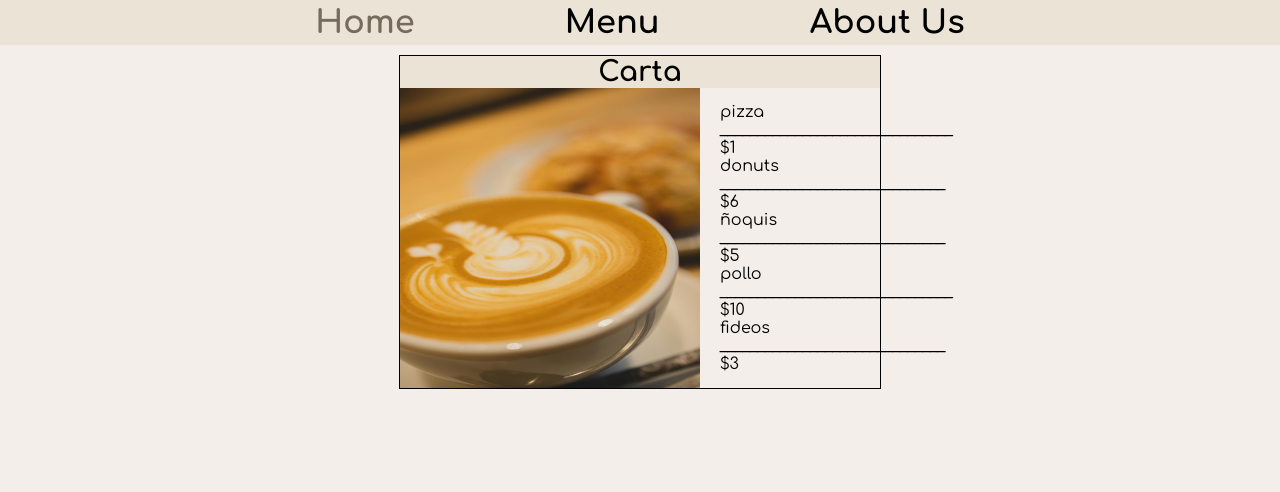
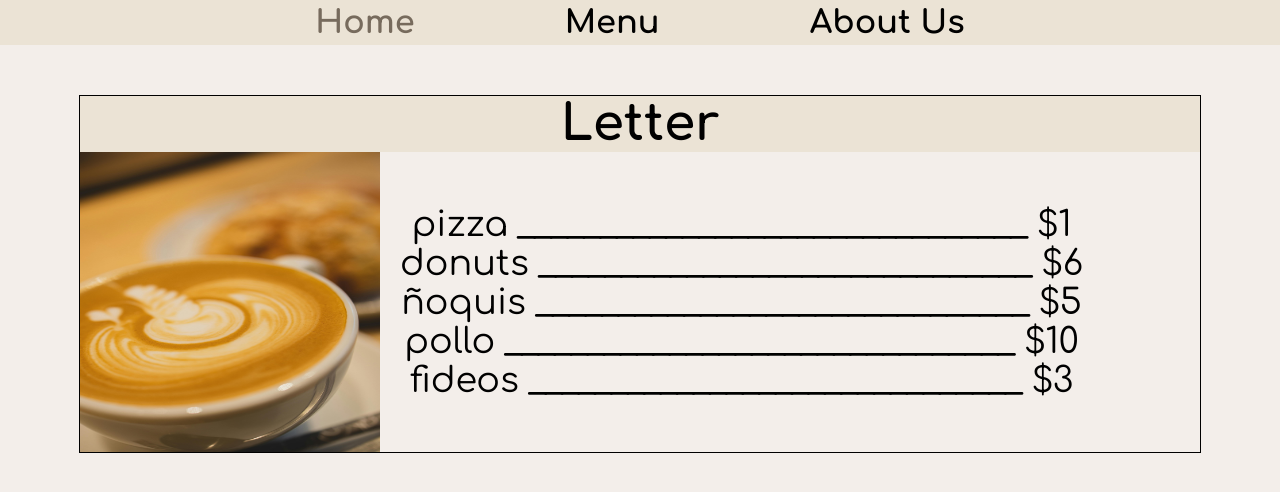
Before and after one commit to Francisrjs/web-pack-reustarant, a website built with webpack: page src/index.html in a window 1280 px wide. Both pictures are taken after a click on the link "Menu". Built offline with nearby package versions, Linux system fonts and the light colour scheme.

Commit message:
CSS home

```diff
--- a/src/home.js
+++ b/src/home.js
@@ -70,7 +70,7 @@ function HomeContent() {
 
 
     // Retorno de elementos importantes
-    return { h2, p, img };
+    return { h2, p, img, containerMain };
 }
 function DirectionContent(){
     const homeElements = HomeContent();
@@ -86,11 +86,12 @@ function ReserveContent(){
 }
 function MenuContent() {
     const homeElements = HomeContent();
-    homeElements.h2.innerHTML = "Carta";
+    homeElements.h2.innerHTML = "Letter";
     homeElements.p.innerHTML = ""; // Limpiamos el contenido para agregar las líneas del menú
-    homeElements.p.className="hola";
+    homeElements.p.className="menu";
     homeElements.img.src=letter;
     homeElements.img.className="imgLetter";
+    homeElements.containerMain.id="divCart"
     function addMenu(product, price) {
         const maxLength = 30; // Longitud máxima para el nombre del producto y el espacio
 
--- a/src/index.js
+++ b/src/index.js
@@ -2,6 +2,7 @@
 console.log("hola web");
 import "./style.css";
 import "./reset.css"
+import "./menuAbout.css"
 import {DirectionContent, HomeContent,ReserveContent, TitleContent, MenuContent} from './home.js'
 import { } from "./menu.js";
 import { functionsIn, set } from "lodash";
--- /dev/null
+++ b/src/menuAbout.css
@@ -0,0 +1,14 @@
+#divCart{
+    width: 70em;
+    align-items: center;
+    margin-top: 50px;
+}
+#divCart h2 {
+    font-size: 50px;
+}
+.menu{
+    text-align: center;
+
+    font-size: 35px;
+
+}
--- a/src/style.css
+++ b/src/style.css
@@ -46,6 +46,7 @@ h2,h4 {
   width: 100%;
   text-align: center;
   font-size: 1.75em;
+  border: 3px solid;
 }
 h4{
   background-color: #B0A695;
```
